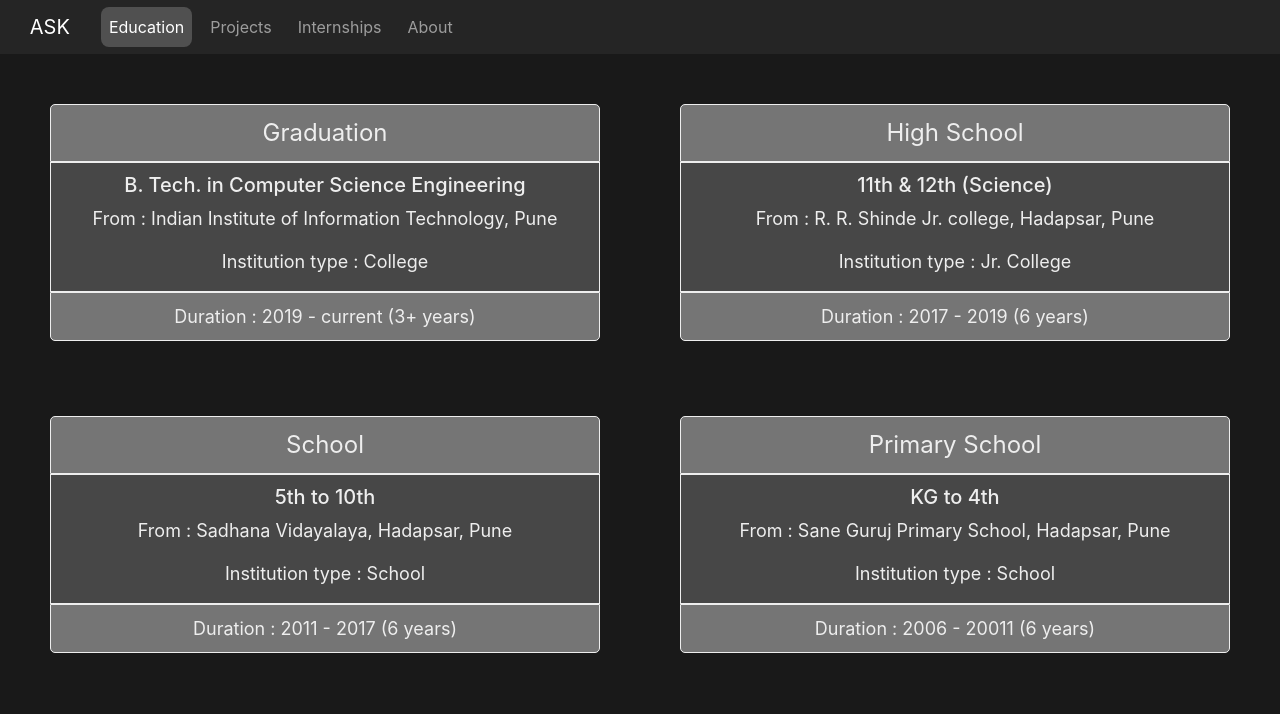
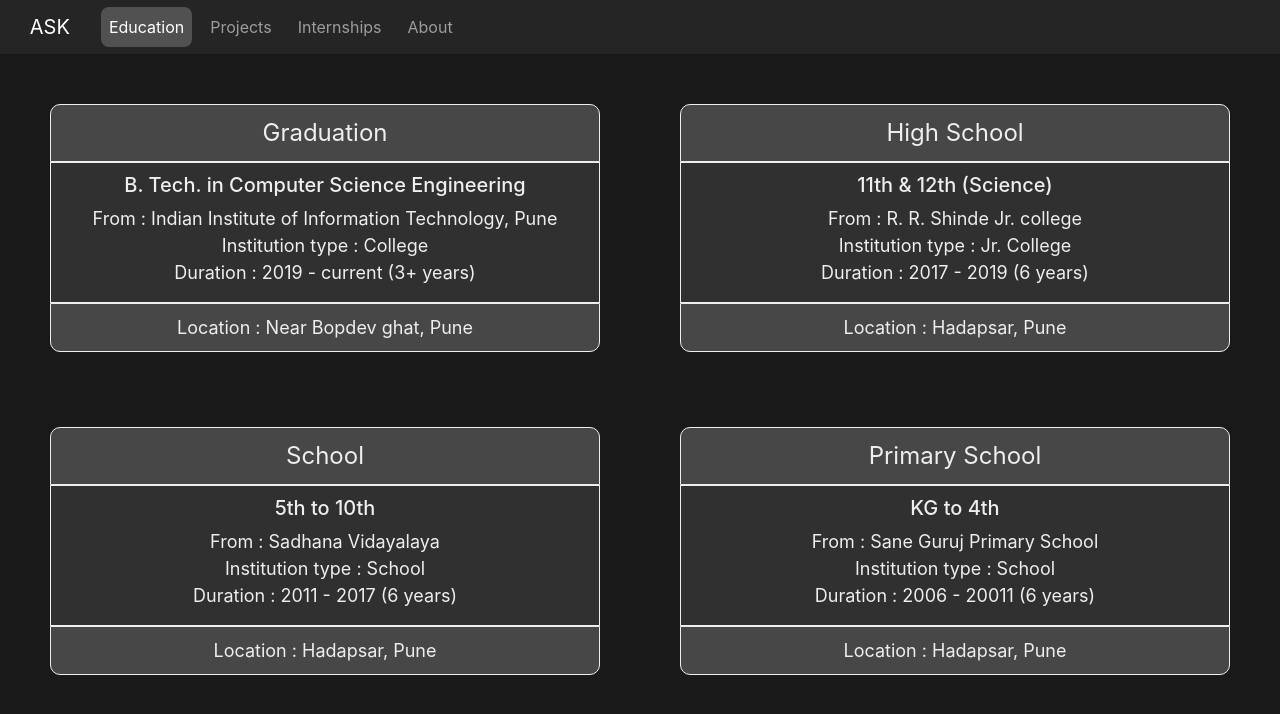
Before and after one commit to AtharvaSKarande/My-Website, a React (Vite) app: page /education in a window 1280 px wide. Shown: the top 714 px of the page. Built offline with nearby package versions, Linux system fonts and the light colour scheme.

Commit message:
Minor UI changes.

```diff
--- a/data/Education_data.js
+++ b/data/Education_data.js
@@ -4,7 +4,8 @@
     std: "KG to 4th",
     header: "Primary School",
     institute_type: "School",
-    from: "Sane Guruj Primary School, Hadapsar, Pune",
+    from: "Sane Guruj Primary School",
+    location: "Hadapsar, Pune",
     duration: "2006 - 20011",
     years: "6 years",
   },
@@ -13,7 +14,8 @@
     std: "5th to 10th",
     header: "School",
     institute_type: "School",
-    from: "Sadhana Vidayalaya, Hadapsar, Pune",
+    from: "Sadhana Vidayalaya",
+    location: "Hadapsar, Pune",
     duration: "2011 - 2017",
     years: "6 years",
   },
@@ -22,7 +24,8 @@
     std: "11th & 12th (Science)",
     header: "High School",
     institute_type: "Jr. College",
-    from: "R. R. Shinde Jr. college, Hadapsar, Pune",
+    from: "R. R. Shinde Jr. college",
+    location: "Hadapsar, Pune",
     duration: "2017 - 2019",
     years: "6 years",
   },
@@ -32,6 +35,7 @@
     header: "Graduation",
     institute_type: "College",
     from: "Indian Institute of Information Technology, Pune",
+    location: "Near Bopdev ghat, Pune",
     duration: "2019 - current",
     years: "3+ years",
   },
--- a/src/components/EduCard.jsx
+++ b/src/components/EduCard.jsx
@@ -6,15 +6,21 @@
       <div className="EduCard_header">{props.Education.header}</div>
       <div className="EduCard_body">
         <h5>{props.Education.std}</h5>
-        <p>{"From : " + props.Education.from}</p>
-        <p>{"Institution type : " + props.Education.institute_type}</p>
+        <p>
+          {"From : " + props.Education.from}
+          <br />
+          {"Institution type : " + props.Education.institute_type}
+          <br />
+
+          {"Duration : " +
+            props.Education.duration +
+            " (" +
+            props.Education.years +
+            ")"}
+        </p>
       </div>
       <div className="EduCard_footer">
-        {"Duration : " +
-          props.Education.duration +
-          " (" +
-          props.Education.years +
-          ")"}
+        {"Location : " + props.Education.location}
       </div>
     </div>
   );
--- a/src/css/EduCard.css
+++ b/src/css/EduCard.css
@@ -9,9 +9,9 @@
 }
 
 .EduCard_header {
-  background-color: rgba(255, 255, 255, 0.4);
-  border-top-left-radius: 5px;
-  border-top-right-radius: 5px;
+  background-color: rgba(255, 255, 255, 0.2);
+  border-top-left-radius: 10px;
+  border-top-right-radius: 10px;
   border-style: solid;
   border-width: 1px;
   padding: 10px 20px 10px 20px;
@@ -20,7 +20,7 @@
 }
 
 .EduCard_body {
-  background-color: rgba(255, 255, 255, 0.2);
+  background-color: rgba(255, 255, 255, 0.1);
   border-style: solid;
   width: inherit;
   border-width: 1px;
@@ -29,9 +29,9 @@
 }
 
 .EduCard_footer {
-  background-color: rgba(255, 255, 255, 0.4);
-  border-bottom-left-radius: 5px;
-  border-bottom-right-radius: 5px;
+  background-color: rgba(255, 255, 255, 0.2);
+  border-bottom-left-radius: 10px;
+  border-bottom-right-radius: 10px;
   width: inherit;
   border-style: solid;
   border-width: 1px;
--- a/src/css/Home.css
+++ b/src/css/Home.css
@@ -13,7 +13,7 @@
 .home__desc {
   margin: 10px;
   padding: 25px 15px 25px 15px;
-  background-color: rgba(0, 0, 0, 0.5);
+  background-color: rgba(255, 255, 255, 0.1);
   border-radius: 10px;
   font-size: 20px;
   margin: 0% 15% 0% 15%;
--- a/src/css/Navbar.css
+++ b/src/css/Navbar.css
@@ -21,6 +21,6 @@
 }
 
 .active {
-  background-color: #505050;
+  background-color: rgba(255, 255, 255, 0.2);
   border-radius: 8px;
 }
```
